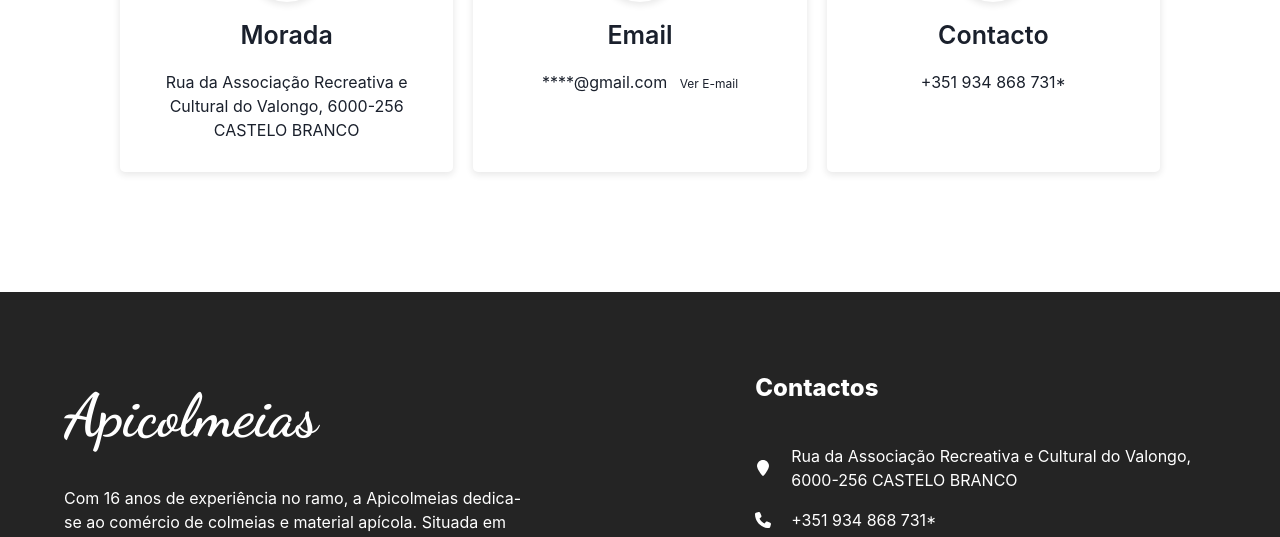
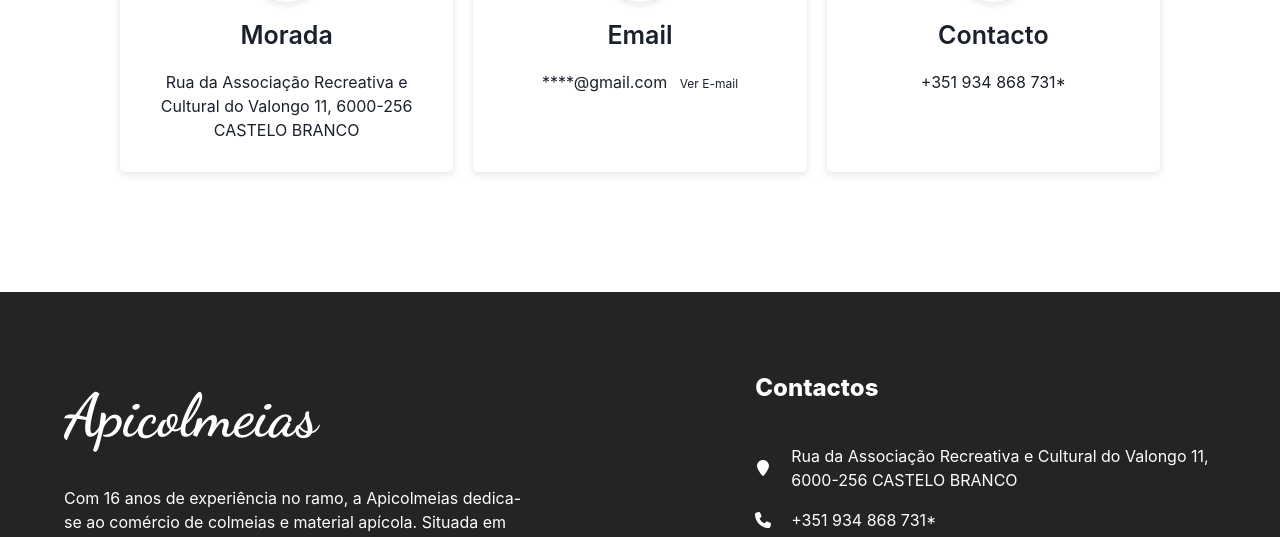
Before and after one commit to j-pcgoncalves/apicolmeias, a React (Vite) app: page /contactos in a window 1280 px wide. Shown: the part 828-1365 px from the top of the page. Built offline with nearby package versions, Linux system fonts and the light colour scheme.

Commit message:
change address

```diff
--- a/src/components/Footer.tsx
+++ b/src/components/Footer.tsx
@@ -19,7 +19,7 @@
                     <h3 className="font-extrabold text-xl lg:text-2xl">Contactos</h3>
                     <span className="contactos-footer mt-10">
                         <span><FaLocationPin /></span>
-                        Rua da Associação Recreativa e Cultural do Valongo, 6000-256 CASTELO BRANCO
+                        Rua da Associação Recreativa e Cultural do Valongo 11, 6000-256 CASTELO BRANCO
                     </span>
                     <span className="contactos-footer mt-4">
                         <span><FaPhone /></span>
--- a/src/components/contactos/Contactos.tsx
+++ b/src/components/contactos/Contactos.tsx
@@ -9,7 +9,7 @@
             <BreadcrumbNav title="Contactos" />
 
             <div className="cards-container">
-                <ContactosCard icon={<FaHouse style={{ fontSize: "40px" }} />} title="Morada" text="Rua da Associação Recreativa e Cultural do Valongo, 6000-256 CASTELO BRANCO" />
+                <ContactosCard icon={<FaHouse style={{ fontSize: "40px" }} />} title="Morada" text="Rua da Associação Recreativa e Cultural do Valongo 11, 6000-256 CASTELO BRANCO" />
                 <ContactosCard icon={<FaEnvelopeOpenText style={{ fontSize: "40px" }} />} title="Email" text="****@gmail.com" />
                 <ContactosCard icon={<FaPhoneVolume style={{ fontSize: "40px" }} />} title="Contacto" text="+351 934 868 731*" />
             </div>
```
